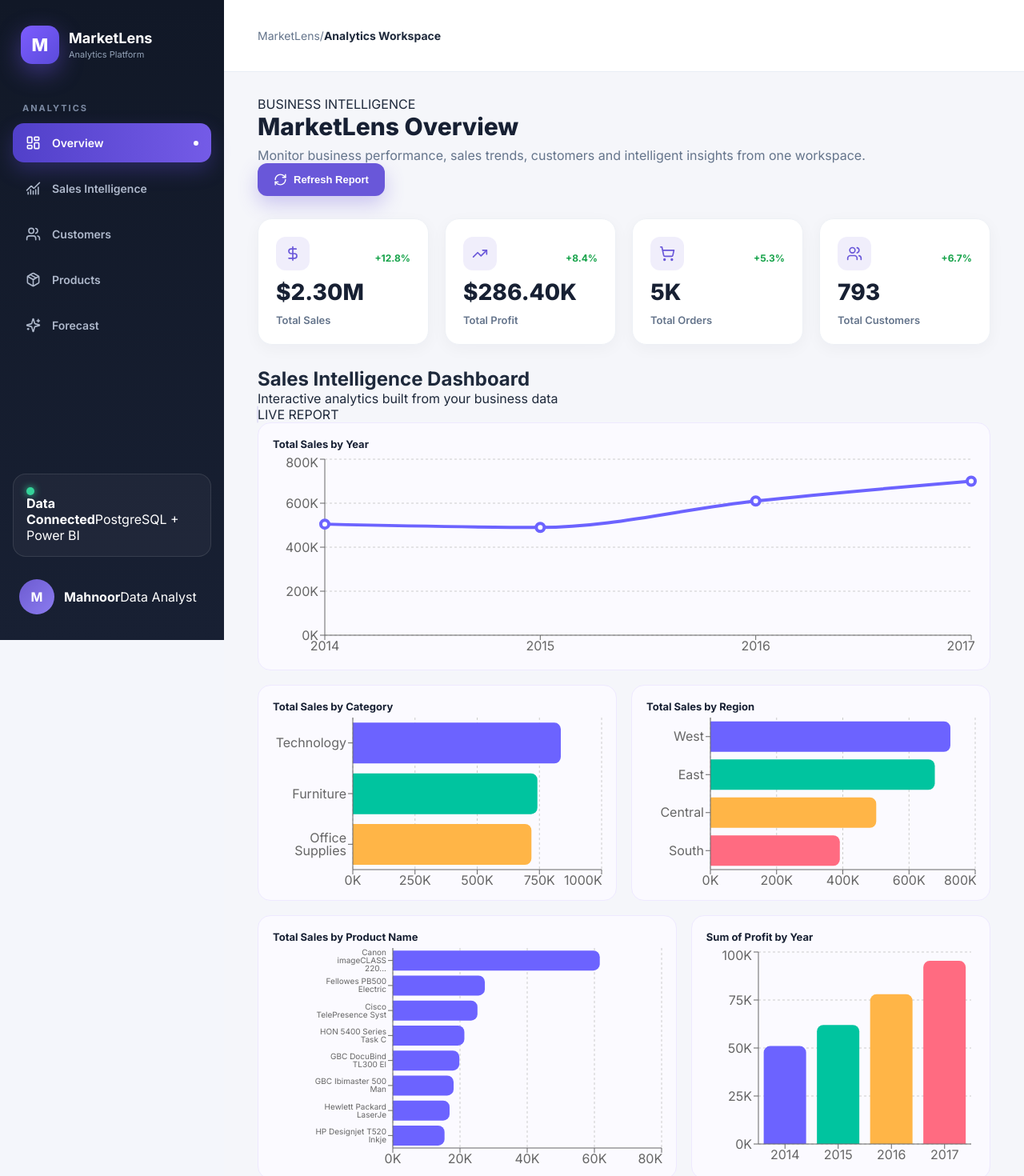
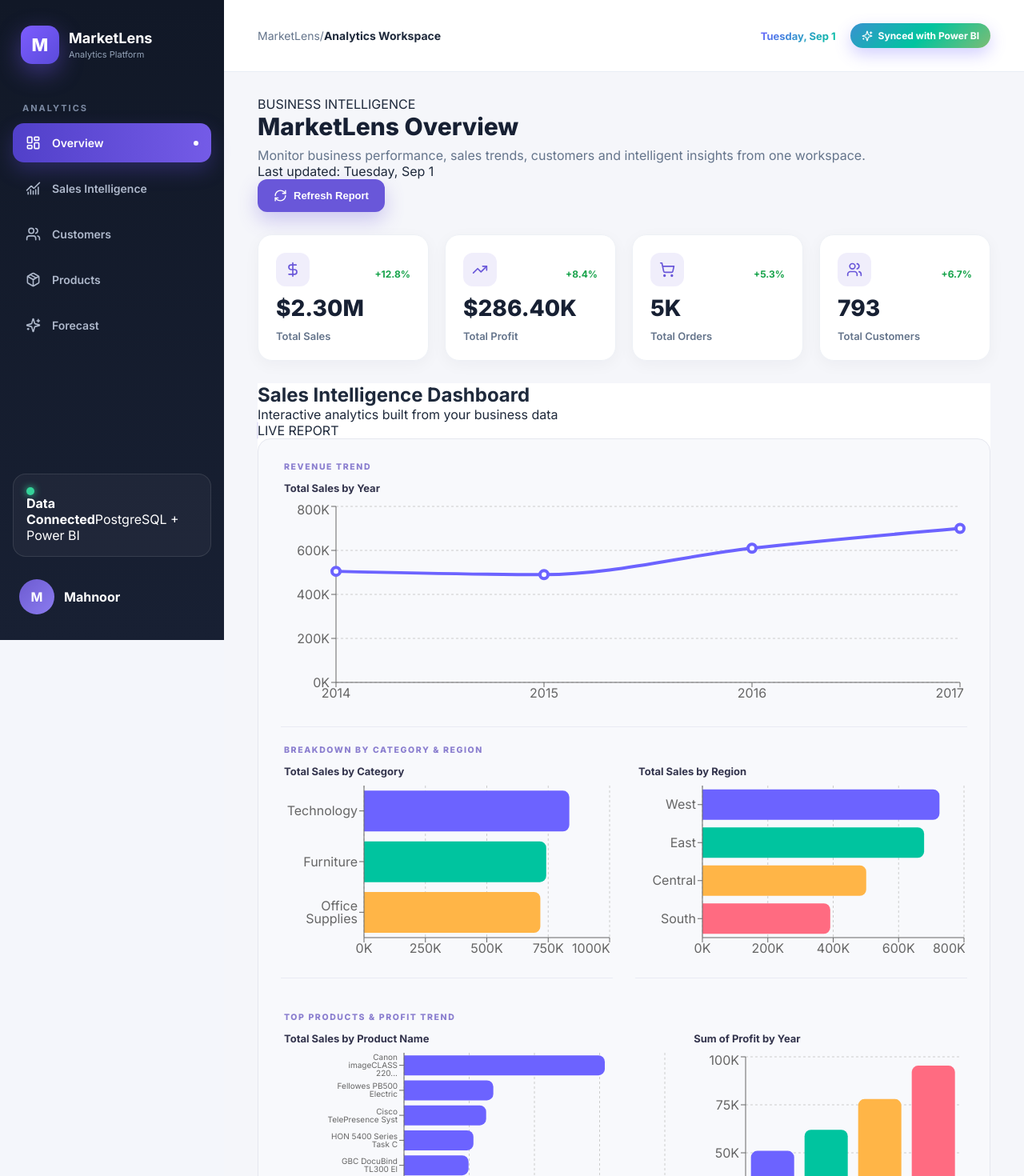
Before and after one commit to Mahnoorjaved-mj/MarketLens, a React (Vite) app in the folder frontend/: page / in a window 1280 px wide. Shown: the top 1470 px of the page at 80% size. Built offline with nearby package versions, Linux system fonts and the light colour scheme.

Commit message:
Forecasting functionality

```diff
--- a/frontend/src/components/Sidebar.jsx
+++ b/frontend/src/components/Sidebar.jsx
@@ -99,7 +99,6 @@
 
           <div>
             <strong>Mahnoor</strong>
-            <span>Data Analyst</span>
           </div>
 
         </div>
--- a/frontend/src/components/Topbar.jsx
+++ b/frontend/src/components/Topbar.jsx
@@ -1,6 +1,13 @@
 import React from "react";
+import { Sparkles } from "lucide-react";
 
 const Topbar = () => {
+  const today = new Date().toLocaleDateString("en-US", {
+    weekday: "long",
+    month: "short",
+    day: "numeric",
+  });
+
   return (
     <header className="topbar">
       <div className="breadcrumb">
@@ -8,6 +15,14 @@
         <span>/</span>
         <strong>Analytics Workspace</strong>
       </div>
+
+      <div className="topbar-meta">
+        <span className="topbar-date">{today}</span>
+        <div className="topbar-sync">
+          <Sparkles size={14} />
+          Synced with Power BI
+        </div>
+      </div>
     </header>
   );
 };
--- a/frontend/src/index.css
+++ b/frontend/src/index.css
@@ -273,6 +273,48 @@
 .page-header p {
   color: #64748b;
   margin-top: 8px;
+}
+
+.topbar {
+  display: flex;
+  justify-content: space-between;
+  align-items: center;
+}
+
+.topbar-meta {
+  display: flex;
+  align-items: center;
+  gap: 18px;
+}
+
+.topbar-date {
+  font-size: 13px;
+  font-weight: 700;
+  background: linear-gradient(135deg, #6C63FF, #00C49F);
+  -webkit-background-clip: text;
+  background-clip: text;
+  color: transparent;
+}
+
+.topbar-sync {
+  display: flex;
+  align-items: center;
+  gap: 7px;
+  padding: 8px 14px;
+  border-radius: 20px;
+  background: linear-gradient(135deg, #6C63FF, #00C49F, #FFB547);
+  background-size: 200% 200%;
+  animation: gradientSlide 5s ease infinite;
+  color: #fff;
+  font-size: 12px;
+  font-weight: 700;
+  box-shadow: 0 8px 20px rgba(108, 99, 255, 0.3);
+}
+
+@keyframes gradientSlide {
+  0% { background-position: 0% 50%; }
+  50% { background-position: 100% 50%; }
+  100% { background-position: 0% 50%; }
 }
 
 /* ================================
@@ -791,32 +833,61 @@
 }
 
 /* ================================
-   NATIVE REPORT CARD (replaces Power BI iframe)
+   POWER BI-STYLE CANVAS (matches native report look)
 ================================ */
 
+.powerbi-section {
+  background: #fff;
+}
+
+.powerbi-canvas {
+  background: #f8f9fc;
+  border: 1px solid #e5e7ef;
+  border-radius: 16px;
+  padding: 28px 28px 8px;
+}
+
+.report-section-label {
+  display: block;
+  color: #8a7ecf;
+  font-size: 10.5px;
+  font-weight: 800;
+  letter-spacing: 1.6px;
+  margin: 22px 4px 12px;
+}
+.report-section-label:first-child {
+  margin-top: 0;
+}
+
 .report-inner-card {
-  background: #fbfaff;
-  border: 1px solid #eee9ff;
-  border-radius: 16px;
-  padding: 18px 18px 8px;
-  margin-bottom: 18px;
+  background: transparent;
+  border: none;
+  padding: 0 4px 20px;
+  margin-bottom: 20px;
+  border-bottom: 1px solid #e9ebf3;
+}
+.report-inner-card:last-child {
+  border-bottom: none;
 }
 .report-inner-card h4 {
   font-size: 13px;
   font-weight: 700;
-  color: #172033;
-  margin-bottom: 6px;
+  color: #33344d;
+  margin-bottom: 10px;
 }
-.report-row-2 {
+
+.report-row-3, .report-row-2 {
   display: grid;
-  grid-template-columns: 1.4fr 1fr;
-  gap: 18px;
+  gap: 0 28px;
 }
-.report-row-3 {
-  display: grid;
-  grid-template-columns: 1fr 1fr;
-  gap: 18px;
+.report-row-3 { grid-template-columns: 1fr 1fr; }
+.report-row-2 { grid-template-columns: 1.4fr 1fr; }
+
+.report-row-3 .report-inner-card,
+.report-row-2 .report-inner-card {
+  border-bottom: 1px solid #e9ebf3;
 }
+
 @media (max-width: 900px) {
   .report-row-2, .report-row-3 { grid-template-columns: 1fr; }
 }
--- a/frontend/src/pages/Overview.jsx
+++ b/frontend/src/pages/Overview.jsx
@@ -1,7 +1,6 @@
 import React, { useState } from "react";
 import { RefreshCw, DollarSign, TrendingUp, ShoppingCart, Users } from "lucide-react";
 import KpiCard from "../components/KpiCard";
-import ChartCard from "../components/ChartCard";
 import AiInsight from "../components/AiInsight";
 
 import {
@@ -60,6 +59,12 @@
     setTimeout(() => setRefreshing(false), 900);
   };
 
+  const today = new Date().toLocaleDateString("en-US", {
+    weekday: "long",
+    month: "short",
+    day: "numeric",
+  });
+
   return (
     <div className="dashboard-page">
 
@@ -75,10 +80,13 @@
           </p>
         </div>
 
+        <div className="header-actions">
+          <span className="last-updated">Last updated: {today}</span>
           <button className="primary-button" onClick={refreshDashboard} disabled={refreshing}>
             <RefreshCw size={17} className={refreshing ? "spin-icon" : ""} />
             {refreshing ? "Refreshing..." : "Refresh Report"}
           </button>
+        </div>
       </div>
 
       {/* ================= KPI ================= */}
@@ -105,7 +113,10 @@
           </div>
         </div>
 
-        {/* Sales by Year - full width */}
+        <div className="powerbi-canvas">
+
+          <span className="report-section-label">REVENUE TREND</span>
+
           <div className="report-inner-card">
             <h4>Total Sales by Year</h4>
             <div style={{ width: "100%", height: 260 }}>
@@ -124,6 +135,8 @@
               </ResponsiveContainer>
             </div>
           </div>
+
+          <span className="report-section-label">BREAKDOWN BY CATEGORY & REGION</span>
 
           <div className="report-row-3">
             <div className="report-inner-card">
@@ -165,6 +178,8 @@
             </div>
           </div>
 
+          <span className="report-section-label">TOP PRODUCTS & PROFIT TREND</span>
+
           <div className="report-row-2">
             <div className="report-inner-card">
               <h4>Total Sales by Product Name</h4>
@@ -203,6 +218,8 @@
 
         </div>
 
+      </div>
+
       {/* ================= AI INSIGHTS ================= */}
 
       <div className="insight-column">
```
Lines whose indentation alone changed are shown as unchanged.
